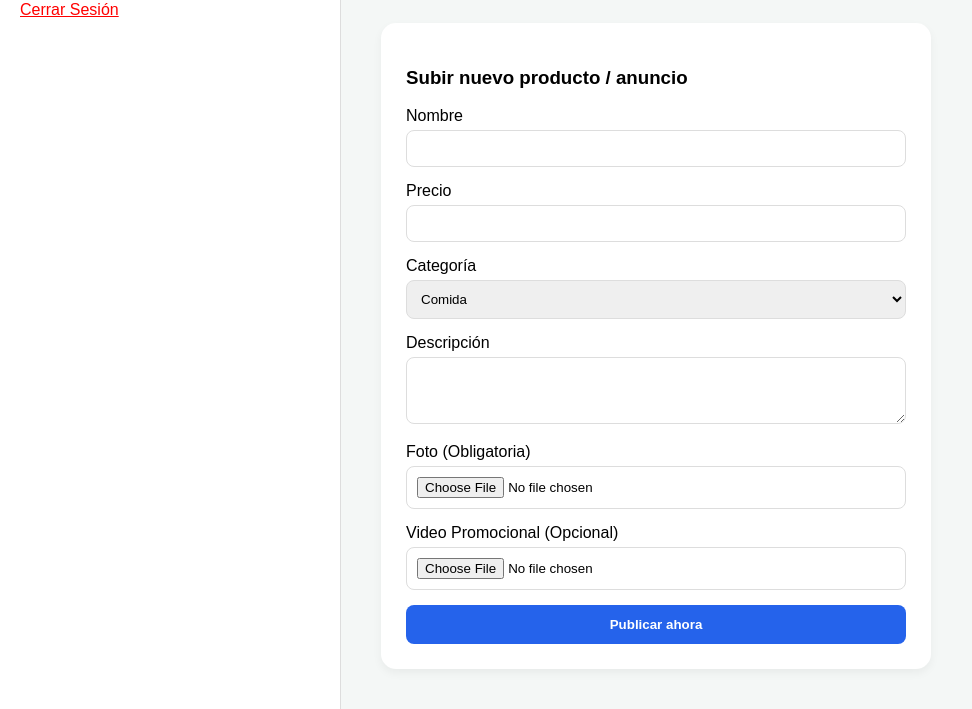
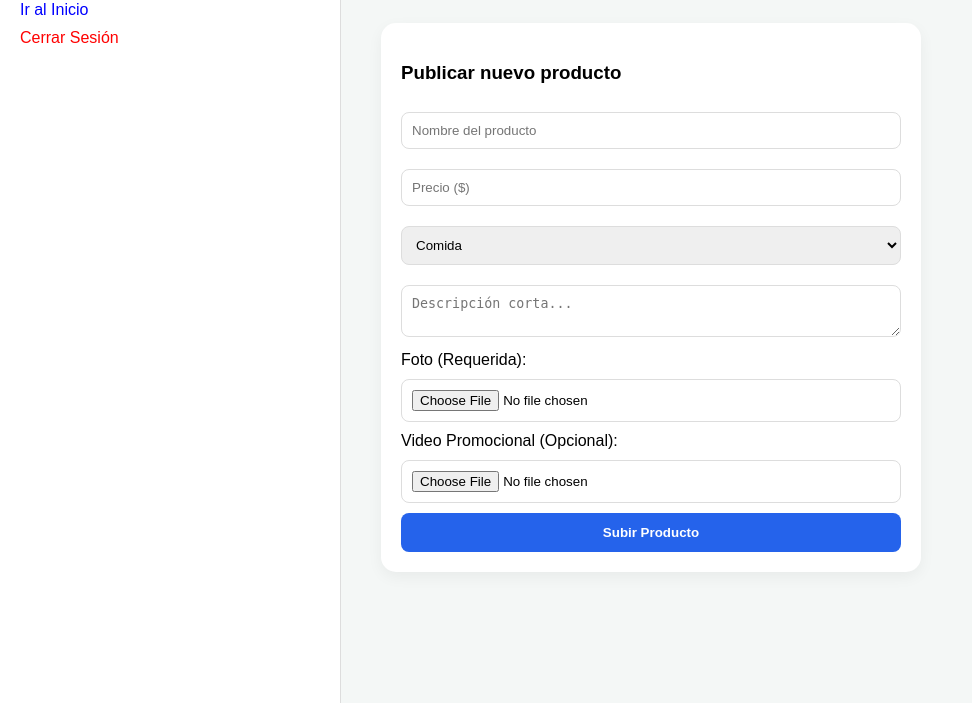
Before and after one commit to gleiderr99-boop/nuevo-proyecto, a Flask app: template templates/admin.html in a window 1280 px wide. Shown: the part 97-806 px from the top of the page, without its empty margins (0-972 px from the left). Run offline with Flask 3, Linux system fonts and the light colour scheme; the template is opened without the code that fills it, so the values that code supplies are empty.

Commit message:
Update admin.html

```diff
--- a/templates/admin.html
+++ b/templates/admin.html
@@ -2,15 +2,15 @@
 <html lang="es">
 <head>
     <meta charset="UTF-8">
-    <title>Mi Panel | Sabanalarga MKT</title>
+    <title>Mi Panel | Sabanalarga</title>
     <style>
         body { font-family: sans-serif; background: #f4f7f6; display: flex; margin: 0; min-height: 100vh; }
         .sidebar { width: 300px; background: white; padding: 20px; border-right: 1px solid #ddd; }
         .main { flex: 1; padding: 40px; }
-        .form-group { margin-bottom: 15px; }
-        input, textarea, select { width: 100%; padding: 10px; margin-top: 5px; border-radius: 8px; border: 1px solid #ddd; box-sizing: border-box; }
-        .card-msg { background: white; padding: 15px; border-radius: 10px; margin-bottom: 10px; border-left: 5px solid #2563eb; text-decoration: none; display: block; color: #333; }
-        .btn { background: #2563eb; color: white; border: none; padding: 12px; border-radius: 8px; cursor: pointer; width: 100%; font-weight: 700; }
+        .card-msg { background: white; padding: 15px; border-radius: 10px; margin-bottom: 10px; border-left: 5px solid #2563eb; text-decoration: none; display: block; color: #333; box-shadow: 0 2px 5px rgba(0,0,0,0.05); }
+        .form-card { background: white; padding: 20px; border-radius: 15px; max-width: 500px; box-shadow: 0 5px 15px rgba(0,0,0,0.05); }
+        input, textarea, select { width: 100%; padding: 10px; margin: 10px 0; border-radius: 8px; border: 1px solid #ddd; box-sizing: border-box; }
+        .btn { background: #2563eb; color: white; border: none; padding: 12px; border-radius: 8px; width: 100%; font-weight: 700; cursor: pointer; }
     </style>
 </head>
 <body>
@@ -19,37 +19,35 @@
         {% for m in mensajes %}
             <a href="/chat/{{ m.emisor_id if m.emisor_id != session['user_id'] else m.receptor_id }}" class="card-msg">
                 <strong>{{ m.emisor.nombre if m.emisor_id != session['user_id'] else m.receptor.nombre }}</strong>
-                <p style="margin: 5px 0; font-size: 0.8rem; overflow: hidden; white-space: nowrap;">{{ m.contenido }}</p>
+                <p style="margin:0; font-size:0.8rem; color:#666;">Haz clic para chatear</p>
             </a>
         {% endfor %}
         <hr>
-        <a href="/logout" style="color: red;">Cerrar Sesión</a>
+        <a href="/" style="display:block; margin-bottom:10px; text-decoration:none; color:blue;">Ir al Inicio</a>
+        <a href="/logout" style="color:red; text-decoration:none;">Cerrar Sesión</a>
     </div>
 
     <div class="main">
         <h1>¡Hola, {{ user.nombre }}!</h1>
-
         {% if user.telefono != "Cliente" %}
-        <div style="background: white; padding: 25px; border-radius: 15px; max-width: 500px; box-shadow: 0 4px 10px rgba(0,0,0,0.05);">
-            <h3>Subir nuevo producto / anuncio</h3>
+        <div class="form-card">
+            <h3>Publicar nuevo producto</h3>
             <form method="POST" enctype="multipart/form-data">
-                <div class="form-group"><label>Nombre</label><input type="text" name="nombre" required></div>
-                <div class="form-group"><label>Precio</label><input type="number" name="precio" required></div>
-                <div class="form-group"><label>Categoría</label>
-                    <select name="categoria">
-                        <option>Comida</option><option>Moda</option><option>Servicios</option><option>Otros</option>
-                    </select>
-                </div>
-                <div class="form-group"><label>Descripción</label><textarea name="descripcion" rows="3"></textarea></div>
-                <div class="form-group"><label>Foto (Obligatoria)</label><input type="file" name="foto" accept="image/*" required></div>
-                <div class="form-group"><label>Video Promocional (Opcional)</label><input type="file" name="video" accept="video/*"></div>
-                <button type="submit" class="btn">Publicar ahora</button>
+                <input type="text" name="nombre" placeholder="Nombre del producto" required>
+                <input type="number" name="precio" placeholder="Precio ($)" required>
+                <select name="categoria">
+                    <option>Comida</option><option>Moda</option><option>Servicios</option><option>Otros</option>
+                </select>
+                <textarea name="descripcion" placeholder="Descripción corta..."></textarea>
+                <label>Foto (Requerida):</label>
+                <input type="file" name="foto" accept="image/*" required>
+                <label>Video Promocional (Opcional):</label>
+                <input type="file" name="video" accept="video/*">
+                <button type="submit" class="btn">Subir Producto</button>
             </form>
         </div>
         {% else %}
-        <div style="background: #e0e7ff; padding: 20px; border-radius: 10px;">
-            <p><strong>Nota:</strong> Como eres cuenta de Cliente, puedes ver tus chats pero no subir productos. ¡Para vender, regístrate como vendedor!</p>
-        </div>
+            <p>Estás en modo cliente. Aquí verás tus mensajes con vendedores.</p>
         {% endif %}
     </div>
 </body>
```
